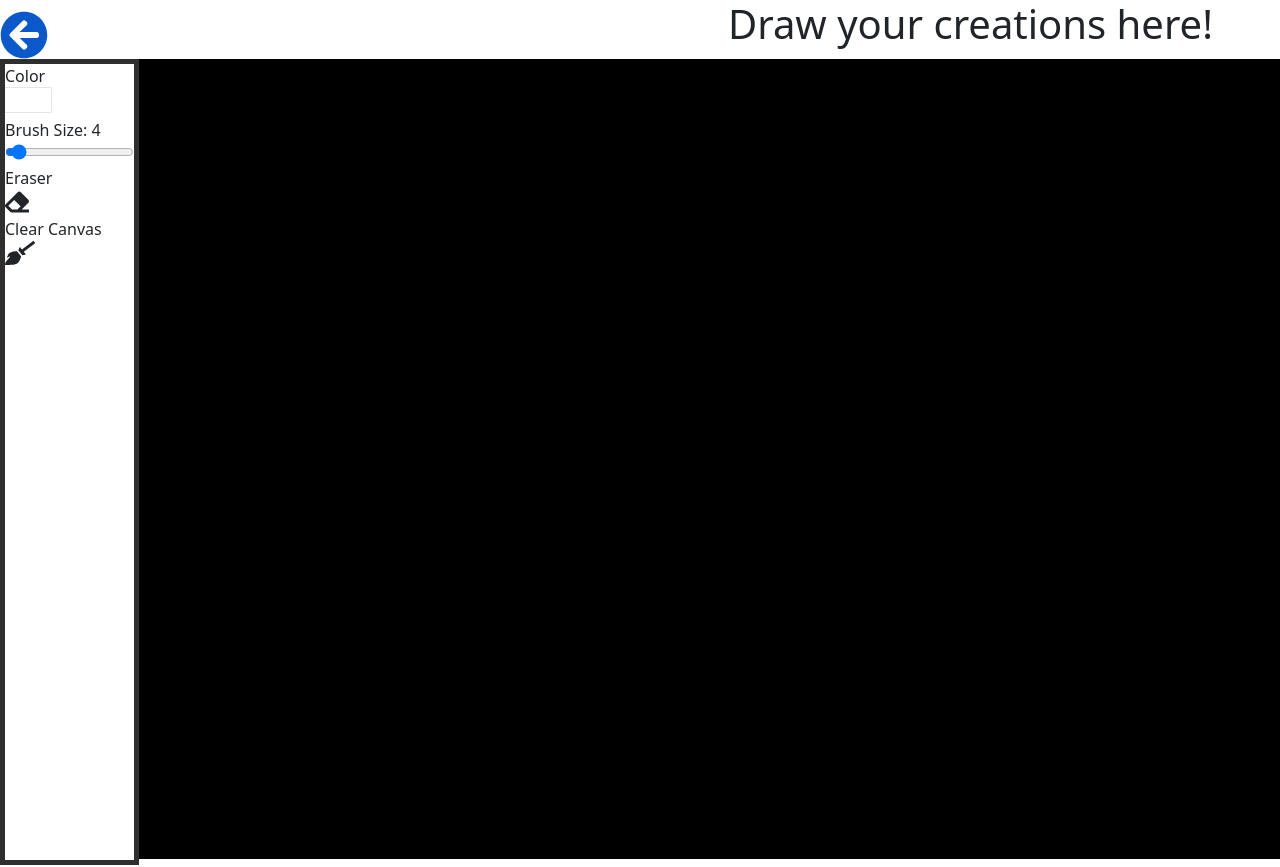
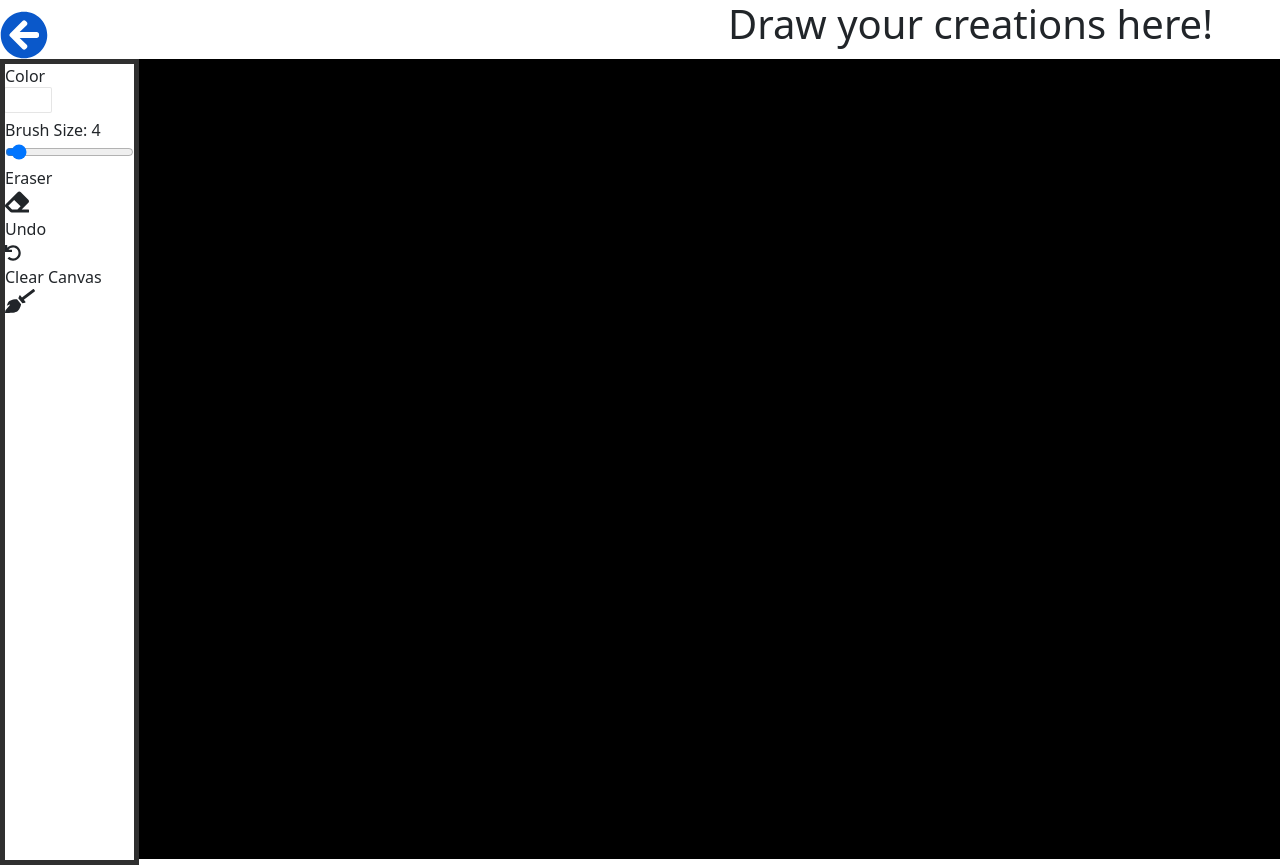
Before and after one commit to rzh150030/paint-app, a React (Create React App) app: page /canvas in a window 1280 px wide. Shown: the top 867 px of the page. Built offline with nearby package versions, Linux system fonts and the light colour scheme.

Commit message:
access images in store

```diff
--- a/src/components/PaintToolsContainer/PaintToolsContainer.js
+++ b/src/components/PaintToolsContainer/PaintToolsContainer.js
@@ -3,6 +3,7 @@ import ColorPicker from '../ColorPicker/ColorPicker.js';
 import BrushSize from '../BrushSize/BrushSize.js';
 import Eraser from '../Eraser/Eraser.js';
 import ClearCanvas from '../ClearCanvas/ClearCanvas.js';
+import Undo from '../Undo/Undo.js';
 import './PaintToolsContainer.css';
 
 export default function PaintToolsContainer({getColor, getBrushSize, brushSize, clearCanvas}) {
@@ -11,6 +12,7 @@ export default function PaintToolsContainer({getColor, getBrushSize, brushSize,
            <ColorPicker getColor={getColor} />
            <BrushSize getBrushSize={getBrushSize} brushSize={brushSize}/>
            <Eraser getColor={getColor}/>
+           <Undo />
            <ClearCanvas clearCanvas={clearCanvas} />
         </div>
     )
--- a/src/components/Undo/Undo.js
+++ b/src/components/Undo/Undo.js
@@ -1,8 +1,19 @@
+import { useState } from "react";
+import { faUndo } from "@fortawesome/free-solid-svg-icons";
+import { FontAwesomeIcon } from "@fortawesome/react-fontawesome";
+import { useSelector } from 'react-redux';
+
 
 export default function Undo() {
+    const images = useSelector(state => state.images);
+
+    const [prevState, setPrevState] = useState(images);
+
+
     return (
         <div>
-
+           <div>Undo</div>
+           <FontAwesomeIcon icon={faUndo} />
         </div>
     )
 }
```
